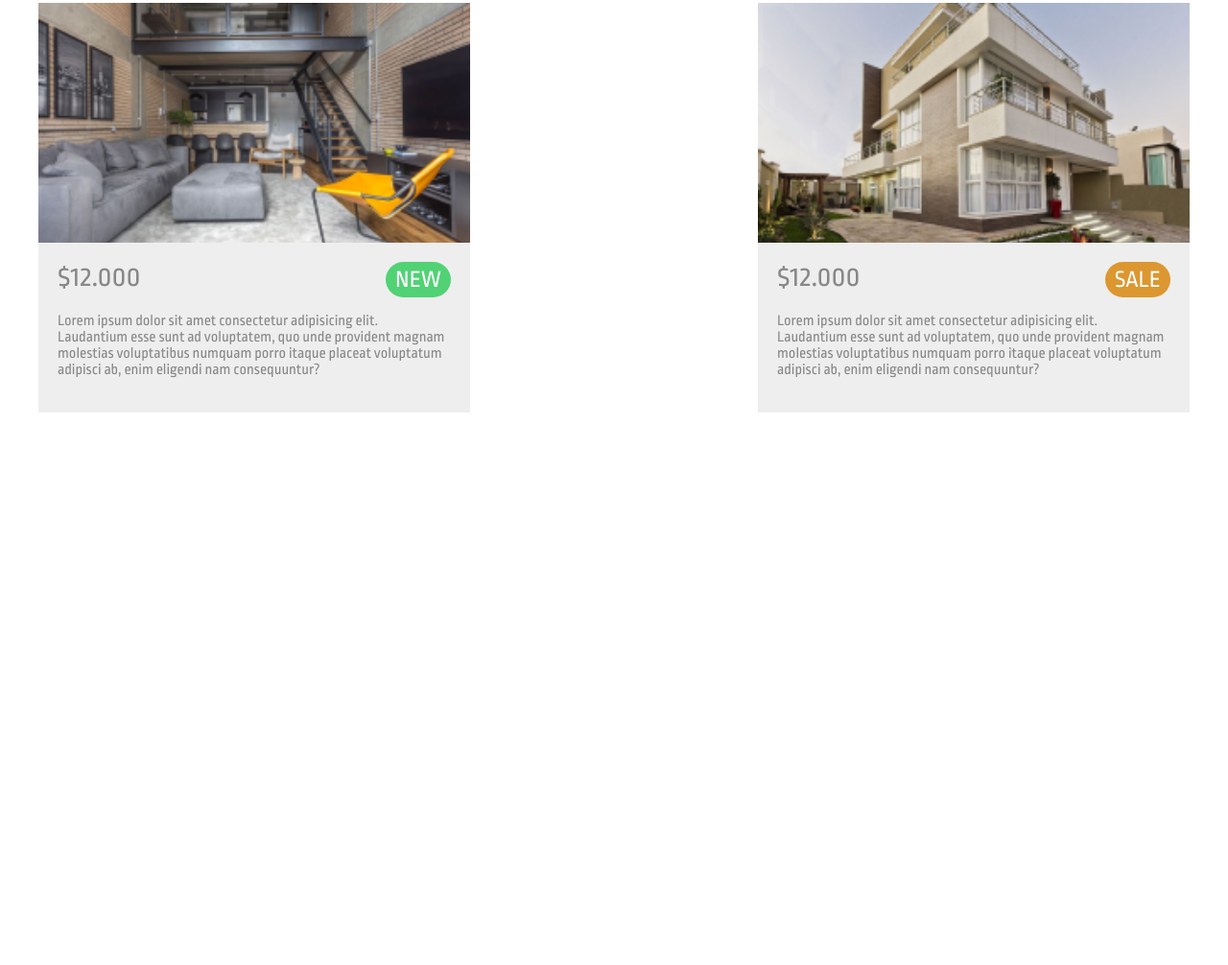
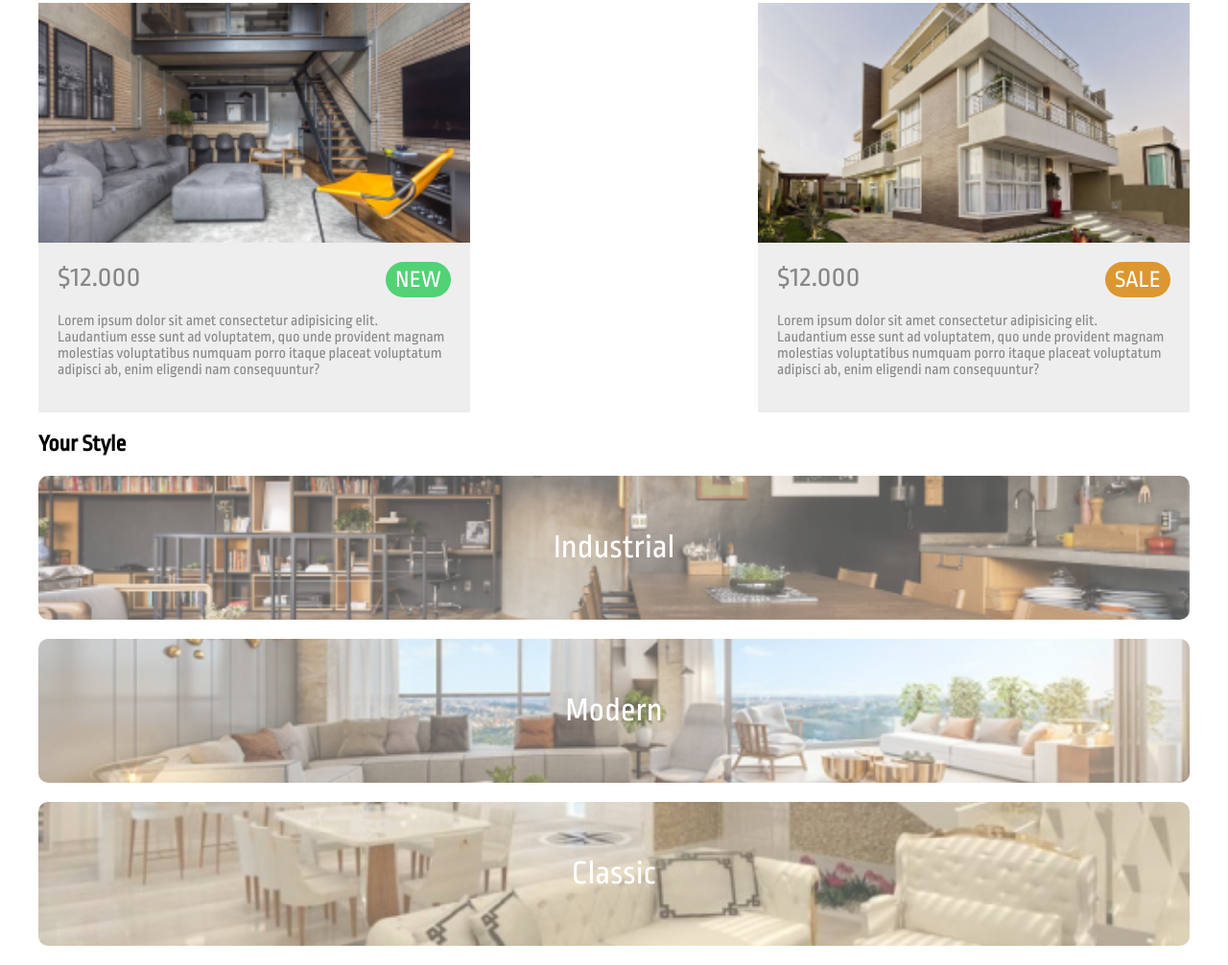
Before and after one commit to fronthendy/lovt-tn05, a plain HTML site: page index.html in a window 1280 px wide. Shown: the part 709-1715 px from the top of the page at 96% size. Before the commit the page ends 1139 px from the top, so only its background shows below. Drawn offline with Linux system fonts and the light colour scheme.

Commit message:
fix styles

```diff
--- a/css/style.css
+++ b/css/style.css
@@ -127,3 +127,29 @@ main section.projects .container article .info .tag-new {
 main section.projects .container article .info .tag-sale {
     background-color: #DC9730;
 }
+
+main section.styles article {
+    width: 100%;
+    height: 150px;
+    background-size: cover;
+    background-position: center;
+    position: relative;
+    margin: 20px 0;
+    border-radius: 10px;
+}
+
+main section.styles article h3 {
+    position: absolute;
+    top: 0;
+    left: 0;
+    width: 100%;
+    height: 100%;
+    background-color: rgba(255, 255, 255, 0.3);
+    display: flex;
+    justify-content: center;
+    align-items: center;
+    margin: 0;
+    font-size: 35px;
+    color: #fff;
+    font-weight: 400;
+}
--- a/index.html
+++ b/index.html
@@ -69,7 +69,23 @@
             </div>
         </section>
 
-        <section class="styles"></section>
+        <section class="styles">
+            <div class="container">
+                <h2>Your Style</h2>
+
+                <article style="background-image: url('img/industrial.png');">
+                    <h3>Industrial</h3>
+                </article>
+
+                <article style="background-image: url('img/modern.png');">
+                    <h3>Modern</h3>
+                </article>
+
+                <article style="background-image: url('img/classic.png');">
+                    <h3>Classic</h3>
+                </article>
+            </div>
+        </section>
     </main>
     <footer>
 
```
Also changed, not shown: img/classic.png (added), img/industrial.png (added), img/modern.png (added).
